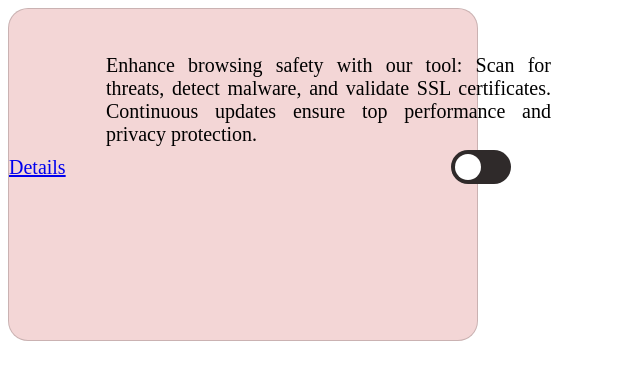
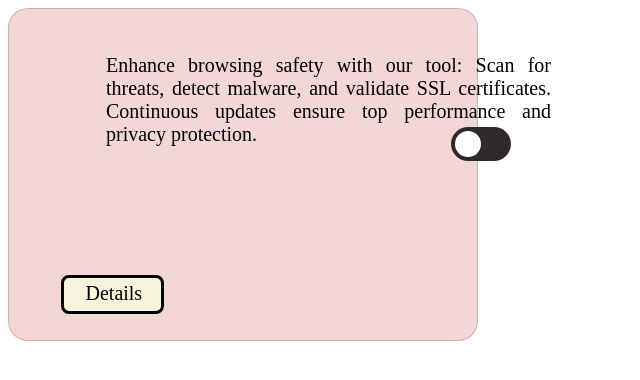
Before and after one commit to sakshi0921-lab/extensions-ui, a plain HTML site: page index.html in a window 1280 px wide. Shown: the whole page, without its empty margins (0-640 px from the left). Drawn offline with Linux system fonts and the light colour scheme.

Commit message:
Update style.css

```diff
--- a/style.css
+++ b/style.css
@@ -40,16 +40,7 @@
     margin-top:47px;
 }
 
-.button{
-    margin-left: 84px;
-  border: 3px solid black;
-  width: 98px;
-  height: 38px;
-  border-radius: 13px;
-  font-size: 18px;
-  margin-top: 110px;
-  cursor:pointer;
-}
+
 .slider {
     position: absolute;
     cursor: pointer;
@@ -99,3 +90,22 @@ input:checked + .slider:before {
 .slider.round:before {
     border-radius: 50%;
 }
+.a{
+    margin-left: 52px;
+    margin-top: 119px;
+    position: absolute;
+    text-decoration: none;
+    border: 3px solid black;
+    text-align: center;
+    height: 33px;
+    width: 97px;
+    border-radius: 8px;
+  background-color: beige;
+
+}
+.details{
+    margin-top: 4px;
+  position: absolute;
+  margin-left: -27px;
+  color:black
+}
```
